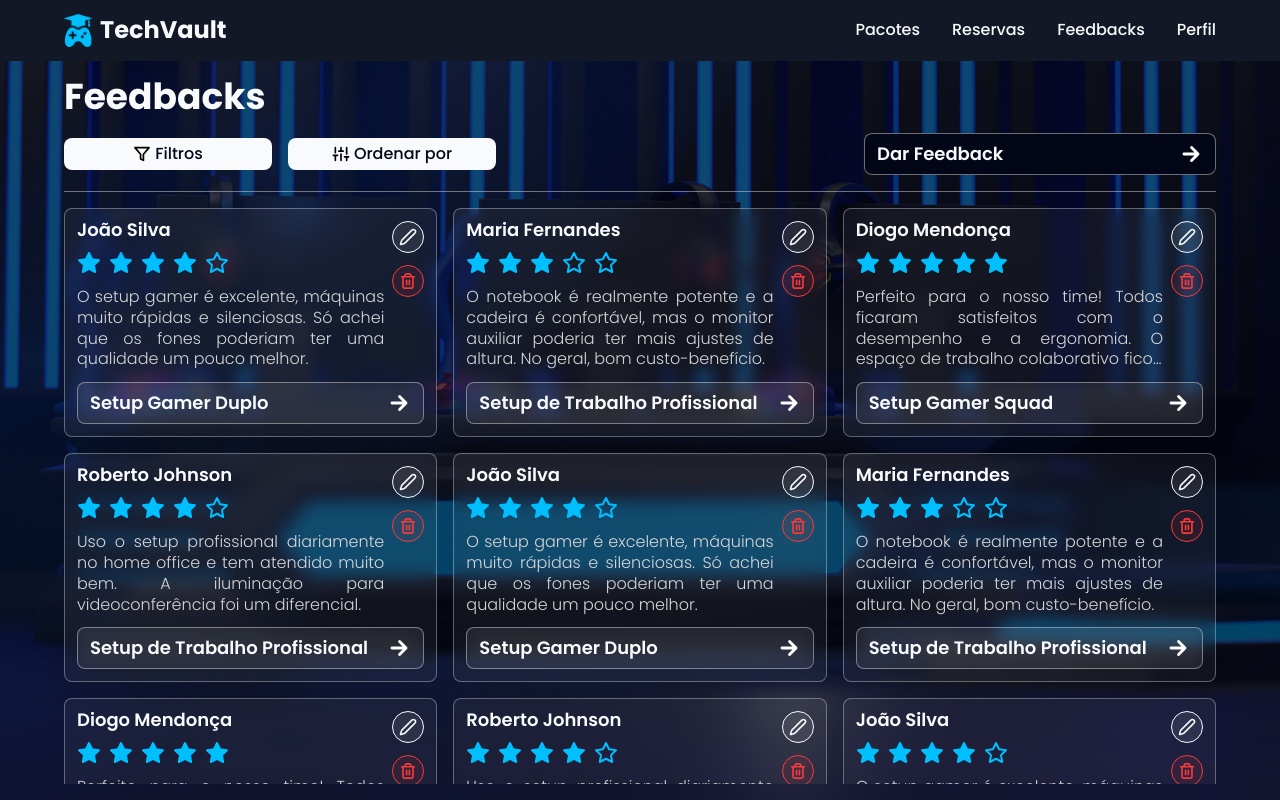
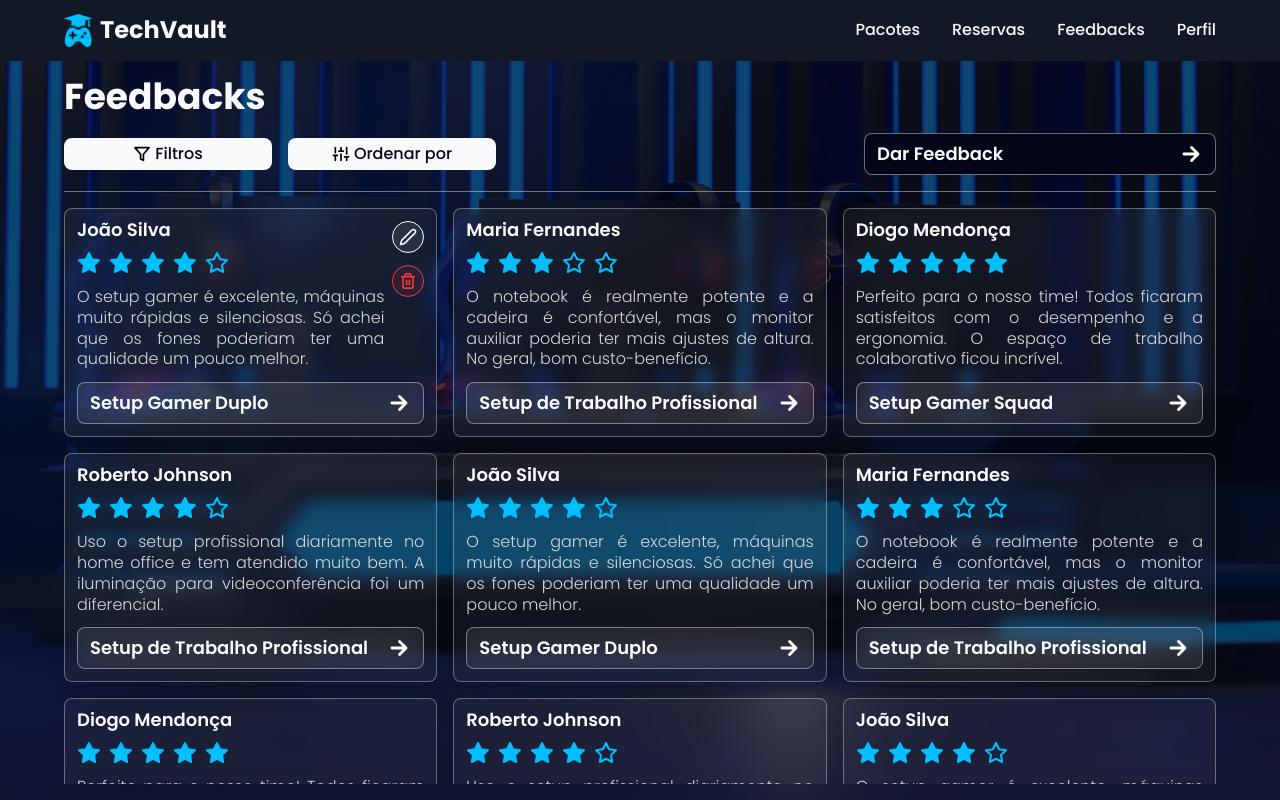
Before and after one commit to techvault-psw/techvault, a React (Vite) app in the folder frontend/: page /feedbacks in a window 1280 px wide. Built offline with nearby package versions, Linux system fonts and the light colour scheme.

Commit message:
feat: integrando o hook useCargo na página de Feedbacks

```diff
--- a/frontend/src/components/dialogs/editar-feedback-dialog.tsx
+++ b/frontend/src/components/dialogs/editar-feedback-dialog.tsx
@@ -25,6 +25,7 @@ import {
 } from "../ui/form";
 import { Textarea } from "../ui/textarea";
 import type { Feedback } from "@/consts/feedbacks";
+import useCargo from "@/hooks/useCargo";
 
 const formSchema = z.object({
   pacoteName: z.string()
@@ -49,6 +50,7 @@ interface EditarFeedbackDialogProps {
 
 export const EditarFeedbackDialog = ({ feedback, children }: EditarFeedbackDialogProps) => {
   const [isOpen, setIsOpen] = useState(false)
+  const { isGerente } = useCargo()
 
   const form = useForm<z.infer<typeof formSchema>>({
     resolver: zodResolver(formSchema),
@@ -76,16 +78,18 @@ export const EditarFeedbackDialog = ({ feedback, children }: EditarFeedbackDialo
         <Form {...form}>
           <form onSubmit={form.handleSubmit(onSubmit)} className="space-y-6" noValidate>
             <FormField
-              // TODO: "disabled={!isGerente()}"
-              disabled
               control={form.control}
               name="pacoteName"
               render={({ field }) => (
                 <FormItem>
                   <FormLabel>Pacote</FormLabel>
-                  <Select onValueChange={field.onChange} value={field.value}>
+                  <Select
+                    onValueChange={field.onChange}
+                    value={field.value}
+                    disabled={!isGerente()}
+                  >
                     <FormControl>
-                      <SelectTrigger className="w-full">
+                      <SelectTrigger className="w-full disabled:opacity-70">
                         <SelectValue placeholder="Escolher pacote" />
                       </SelectTrigger>
                     </FormControl>
--- a/frontend/src/components/dialogs/excluir-feedback-dialog.tsx
+++ b/frontend/src/components/dialogs/excluir-feedback-dialog.tsx
@@ -6,6 +6,7 @@ import { Button } from "../ui/button";
 import { Dialog } from "../ui/dialog";
 import { Separator } from "../ui/separator";
 import { pacotes } from "@/consts/pacotes";
+import useCargo from "@/hooks/useCargo";
 
 interface ExcluirFeedbackDialogProps {
   feedback: Feedback
@@ -13,6 +14,9 @@ interface ExcluirFeedbackDialogProps {
 }
 
 export const ExcluirFeedbackDialog = ({ feedback, children }: ExcluirFeedbackDialogProps) => {
+  const { isGerente } = useCargo()
+  const pacoteName = pacotes[feedback.pacoteIndex].name
+
   return (
     <Dialog.Container>
       <Dialog.Trigger asChild>{children}</Dialog.Trigger>
@@ -22,14 +26,16 @@ export const ExcluirFeedbackDialog = ({ feedback, children }: ExcluirFeedbackDia
 
         <Separator />
 
-        {/* TODO: Se for gerente */}
-        {/* <Dialog.Description>
-          Tem certeza de que deseja excluir permanentemente o feedback do pacote “{pacotes[feedback.pacoteIndex].name}” feito por "{feedback.cliente}"?
-        </Dialog.Description> */}
+        {isGerente() ? (
+          <Dialog.Description>
+            Tem certeza de que deseja excluir permanentemente o feedback do pacote “{pacoteName}” feito por "{feedback.cliente}"?
+          </Dialog.Description>
+        ) : (
+          <Dialog.Description>
+            Tem certeza de que deseja excluir permanentemente seu feedback do pacote “{pacoteName}”?
+          </Dialog.Description>
+        )}
 
-        <Dialog.Description>
-          Tem certeza de que deseja excluir permanentemente seu feedback do pacote “{pacotes[feedback.pacoteIndex].name}”?
-        </Dialog.Description>
 
         <Dialog.Description>
           Essa ação não poderá ser desfeita.
--- a/frontend/src/pages/feedbacks.tsx
+++ b/frontend/src/pages/feedbacks.tsx
@@ -15,9 +15,12 @@ import { Separator } from "@/components/ui/separator";
 import { DarFeedbackDialog } from "@/components/dialogs/dar-feedback-dialog";
 import { EditarFeedbackDialog } from "@/components/dialogs/editar-feedback-dialog";
 import { ExcluirFeedbackDialog } from "@/components/dialogs/excluir-feedback-dialog";
+import useCargo from "@/hooks/useCargo";
 
 
 export default function FeedbacksPage() {
+    const { isGerente } = useCargo()
+
     return (
         <PageContainer.List>
             <PageTitle>Feedbacks</PageTitle>
@@ -47,7 +50,7 @@ export default function FeedbacksPage() {
                 {Array(10).fill(feedbacks).flat().map((feedback, index) => {
                     return (
                         <div key={index} className="w-full h-full p-3 flex flex-col gap-3 bg-white/5 border border-gray/40 rounded-lg backdrop-blur-sm">
-                            <div className="flex items-start justify-between gap-2 overflow-x-hidden">
+                            <div className="flex-1 flex items-start justify-between gap-2 overflow-x-hidden">
                                 <div className="flex-1 flex flex-col gap-3">
                                     <span className="text-lg text-white font-semibold leading-none">{feedback.cliente}</span>
 
@@ -58,7 +61,7 @@ export default function FeedbacksPage() {
                                     </span>
                                 </div>
 
-                                {/* TODO: Apenas o Gerente deve poder ver todos botões de editar/excluir, o cliente apenas no seu próprio feedback */}
+                                {(isGerente() || index === 0) && (
                                     <div className="flex-col gap-3 hidden md:flex">
                                         <EditarFeedbackDialog feedback={feedback}>
                                             <Button variant="outline" size="icon" className="rounded-full size-8 p-1.5">
@@ -72,9 +75,10 @@ export default function FeedbacksPage() {
                                             </Button>
                                         </ExcluirFeedbackDialog>
                                     </div>
+                                )}
                             </div>
 
-                            {/* TODO: Apenas o Gerente deve poder ver todos botões de editar/excluir, o cliente apenas no seu próprio feedback */}
+                            {(isGerente() || index === 0) && (
                                 <div className="flex items-center gap-3 md:hidden">
                                     <ExcluirFeedbackDialog feedback={feedback}>
                                         <Button variant="destructive" size="sm" className="gap-2">
@@ -90,6 +94,7 @@ export default function FeedbacksPage() {
                                         </Button>
                                     </EditarFeedbackDialog>
                                 </div>
+                            )}
 
                             <Card.Container>
                                 <Link to={`/informacoes-pacote/${feedback.pacoteIndex}`}>
```
Lines whose indentation alone changed are shown as unchanged.
